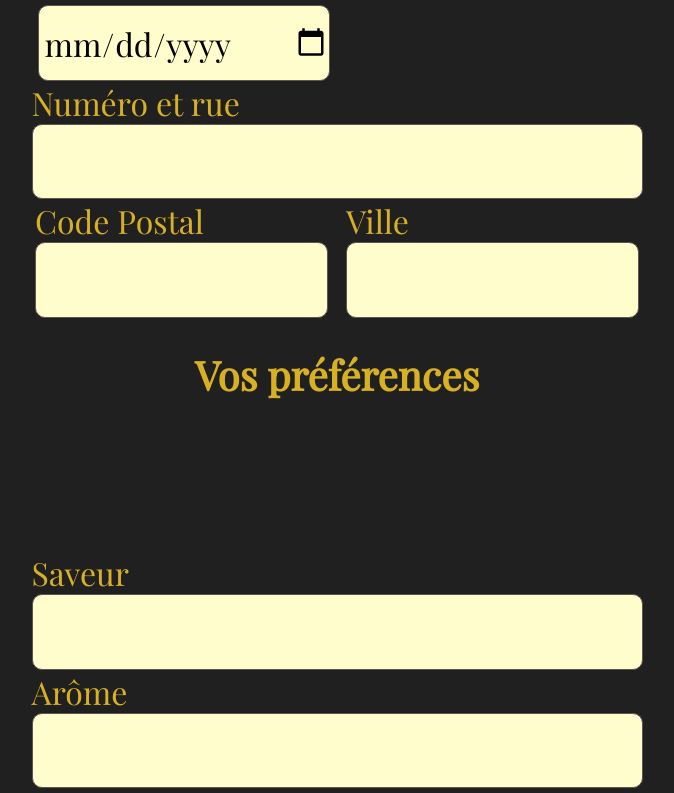
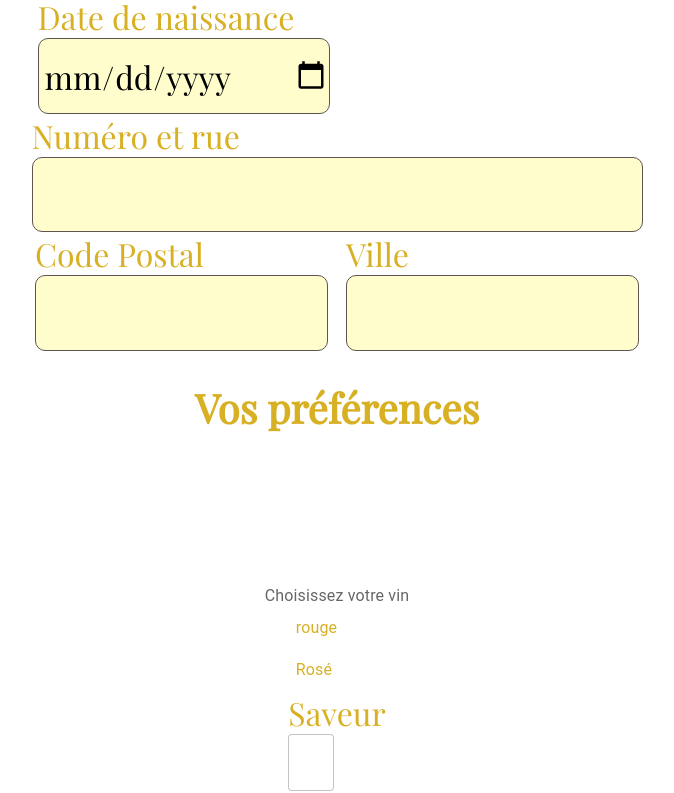
Before and after one commit to WildCodeSchool/2023-02-JS-FT-Lyon-P3-InnoVin, a React (Vite) app in the folder frontend/: page / in a window 1280 px wide. Shown: the part 647-1440 px from the top of the page, without its empty margins (303-977 px from the left). Built offline with nearby package versions, Linux system fonts and the light colour scheme.

Commit message:
radiogroup

```diff
--- a/frontend/src/components/InscriptionForm.jsx
+++ b/frontend/src/components/InscriptionForm.jsx
@@ -1,5 +1,7 @@
 import { useFormik } from "formik";
 import * as Yup from "yup";
+import Radiogroup from "@components/Radiogroup";
+import { MenuItem, TextField } from "@mui/material";
 import styles from "./InscriptionForm.module.css";
 
 export default function InscriptionForm() {
@@ -46,6 +48,7 @@ export default function InscriptionForm() {
       street: "",
       postcode: "",
       city: "",
+      buttons: "",
       flavor: "",
       aroma: "",
     },
@@ -61,7 +64,7 @@ export default function InscriptionForm() {
         <div className={styles.nameContainer}>
           <div className={styles.inputContainer}>
             <label htmlFor="firstName">Prénom</label>
-            <input
+            <TextField
               name="firstName"
               type="text"
               onChange={formik.handleChange}
@@ -153,36 +156,27 @@ export default function InscriptionForm() {
             />
           </div>
         </div>
-        {/*      <div id="checkbox-group">Checked</div>
-          <div role="group" aria-labelledby="checkbox-group">
-            <label>
-              <Field type="checkbox" name="checked" value="One" />
-              One
-            </label>
-            <label>
-              <Field type="checkbox" name="checked" value="Two" />
-              Two
-            </label>
-            <label>
-              <Field type="checkbox" name="checked" value="Three" />
-              Three
-            </label>
-  </div> */}
 
         <div className={styles.preferContainer}>
           <h2>Vos préférences</h2>
           <div className={styles.buttonContainer} />
         </div>
+        <Radiogroup
+          value={formik.values.buttons}
+          onChange={formik.handleChange}
+        />
 
         <div className={styles.inputContainer}>
           <label htmlFor="flavor">Saveur</label>
-          <input
+          <TextField
             name="flavor"
-            type="select"
             onChange={formik.handleChange}
-            onBlur={formik.handleBlur}
             value={formik.values.flavor}
-          />
+            select
+          >
+            <MenuItem value="">Sélectionner un arôme </MenuItem>
+            <MenuItem value="choix1">choix1 </MenuItem>
+          </TextField>
         </div>
         <div className={styles.inputContainer}>
           <label htmlFor="arôme">Arôme</label>
@@ -194,6 +188,7 @@ export default function InscriptionForm() {
             value={formik.values.aroma}
           />
         </div>
+
         <button className={styles.submitButton} type="submit">
           Valider{" "}
         </button>
--- /dev/null
+++ b/frontend/src/components/Radiogroup.jsx
@@ -0,0 +1,25 @@
+import * as React from "react";
+import Radio from "@mui/material/Radio";
+import RadioGroup from "@mui/material/RadioGroup";
+import FormControlLabel from "@mui/material/FormControlLabel";
+import FormControl from "@mui/material/FormControl";
+import FormLabel from "@mui/material/FormLabel";
+import PropTypes from "prop-types";
+
+export default function Radiogroup({ value, onChange }) {
+  return (
+    <FormControl>
+      <FormLabel id="demo-controlled-radio-buttons-group">
+        Choisissez votre vin
+      </FormLabel>
+      <RadioGroup name="buttons" value={value} onChange={onChange}>
+        <FormControlLabel value="rouge" control={<Radio />} label="rouge" />
+        <FormControlLabel value="rosé" control={<Radio />} label="Rosé" />
+      </RadioGroup>
+    </FormControl>
+  );
+}
+Radiogroup.propTypes = {
+  value: PropTypes.string.isRequired,
+  onChange: PropTypes.func.isRequired,
+};
--- a/frontend/src/pages/Inscription.module.css
+++ b/frontend/src/pages/Inscription.module.css
@@ -1,7 +1,7 @@
 * {
   margin: 0;
   padding: 0;
-  background-color: #202020;
+  background-color: white;
 }
 
 h1 {
```
